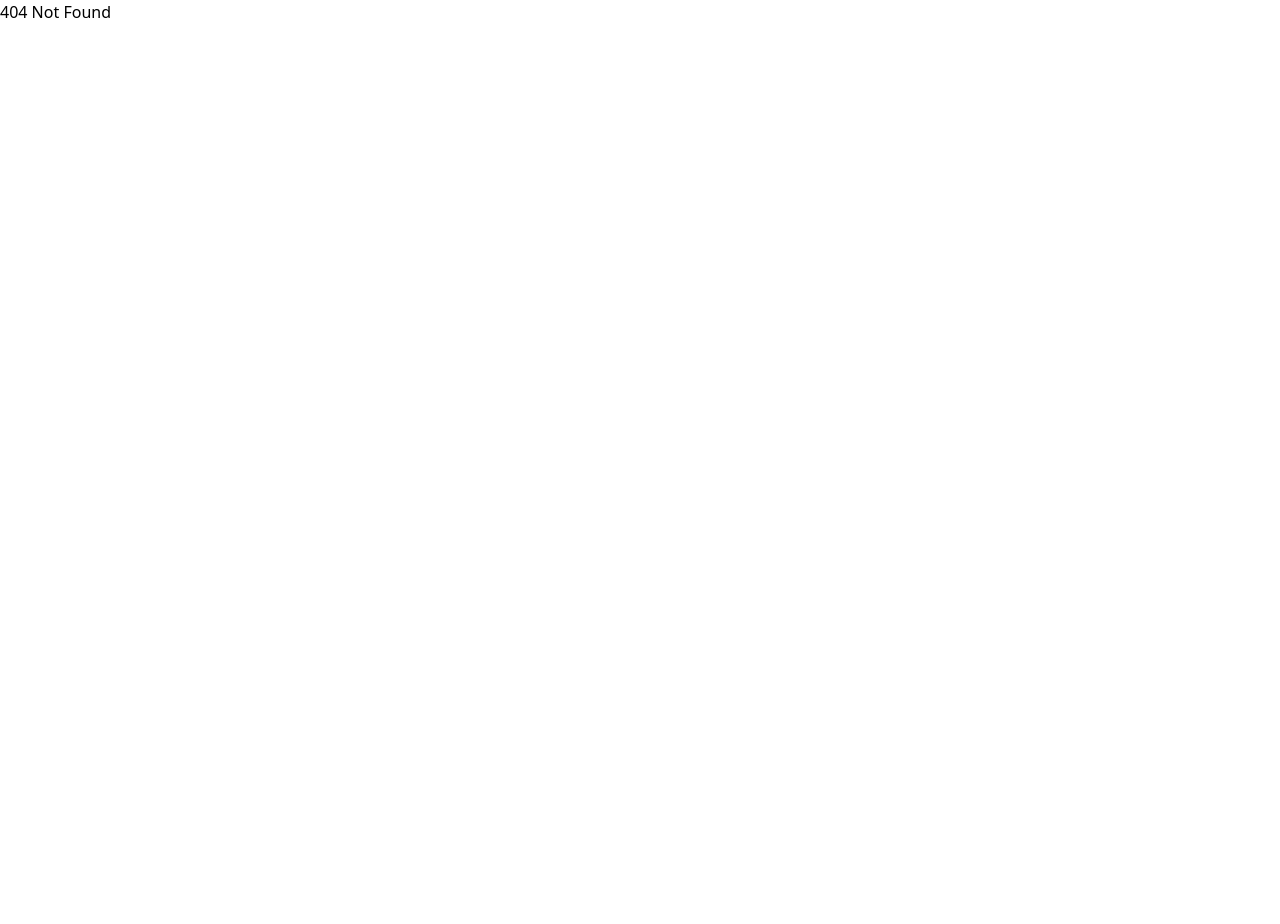
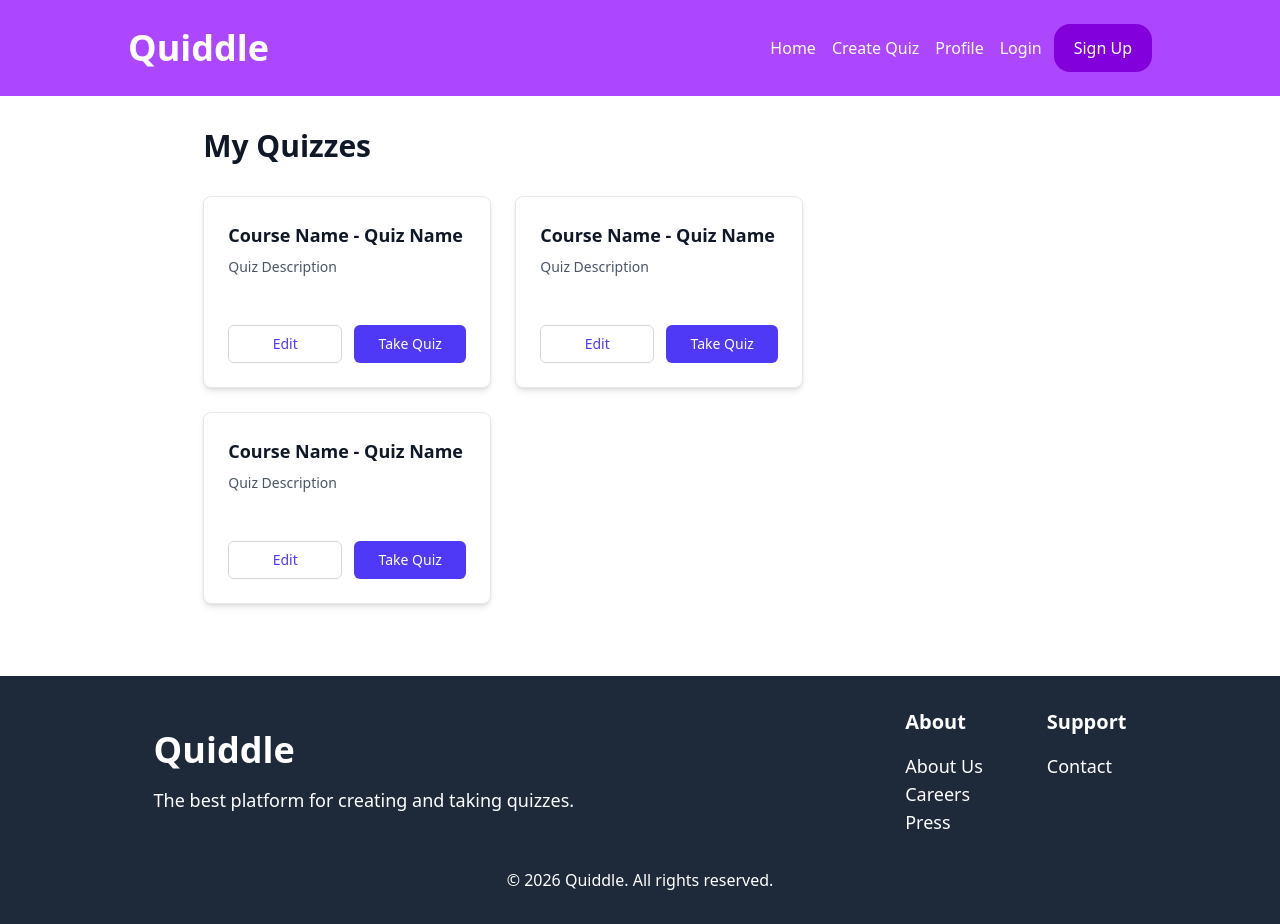
Before and after one commit to kg55555/Quiddle, a React (Vite) app in the folder client/: page /hub in a window 1280 px wide. Before the commit this address had no page. Before the commit the page ends 800 px from the top, so only its background shows below. Built offline with nearby package versions, Linux system fonts and the light colour scheme.

Commit message:
basic UI for Hub

```diff
--- a/client/src/app/app.tsx
+++ b/client/src/app/app.tsx
@@ -5,6 +5,7 @@ import QuizCreate from "../pages/QuizCreate";
 import Signup from "../pages/signup";
 import Login from "../pages/Login";
 import Profile from "../pages/Profile";
+import Hub from "../pages/Hub";
 import VerifyEmail from "../pages/VerifyEmail";
 import ProtectedRoute from "../components/organisms/protectedroute/ProtectedRoute";
 
@@ -22,6 +23,7 @@ function App() {
         // Protected routes
         <Route path="/profile" element={<ProtectedRoute><Profile /></ProtectedRoute>} />
         <Route path="/quizcreate" element={<ProtectedRoute><QuizCreate /></ProtectedRoute>} />
+        <Route path="/hub" element={<Hub />} />
 
         <Route path="*" element={<div>404 Not Found</div>} />
       </Routes>
--- a/client/src/pages/Home.tsx
+++ b/client/src/pages/Home.tsx
@@ -2,7 +2,8 @@ import Footer from "components/organisms/footer";
 import Header from "components/organisms/header";
 import MainBG from "/img/pexels-cottonbro-6333728-lowres.jpg"
 import React, { useState } from "react";
-
+import { ROUTES } from '../utils/paths';
+import { Link } from 'react-router-dom';
 interface FeatureProps {
   icon: React.ReactNode;
   title: string;
@@ -83,9 +84,12 @@ const Home = () => {
             </div>
 
             <div className="mb-30 flex w-full justify-center mt-20">
-              <div className="submit-button w-fit bg-white border-4 border-purple-700 text-purple-600 font-bold text-2xl rounded-2xl md:px-7 md:py-3 md:ml-4">
-                <p>Get Started</p>
-              </div>
+
+              <Link to={ROUTES.SIGNUP}
+                 className="submit-button w-fit bg-white border-4 border-purple-700 text-purple-600 font-bold text-2xl rounded-2xl md:px-7 md:py-3 md:ml-4">
+                Get Started
+              </Link>
+
             </div>
 
 
--- /dev/null
+++ b/client/src/pages/Hub.tsx
@@ -0,0 +1,71 @@
+import Footer from 'components/organisms/footer';
+import Header from 'components/organisms/header';
+import React, { useState } from 'react';
+import { useAuth } from '../context/AuthContext';
+
+const Hub = () => {
+  const { token } = useAuth();
+  const placeHolderQuizzes = [
+    { quiz_id: 1, title: "Course Name - Quiz Name", description: "Quiz Description" },
+    { quiz_id: 2, title: "Course Name - Quiz Name", description: "Quiz Description" },
+    { quiz_id: 3, title: "Course Name - Quiz Name", description: "Quiz Description" },
+  ];
+
+  const handleEdit = (quizId: number) => {
+    // go to corresponding quiz_id in DB in "create" mode
+  };
+
+  const handleTakeQuiz = (quizId: number) => {
+    // go to corresponding quiz_id in DB in "take" mode
+  };
+
+  return (
+    <div className="flex flex-col min-h-screen">
+      <Header />
+      <div className="quiz-create w-full flex justify-center px-4 py-8 flex-grow">
+        <div className="flex flex-col w-full md:w-[70%] mb-10">
+          <h1 className="text-center md:text-left text-3xl font-bold mb-8 text-gray-900">My Quizzes</h1>
+
+          <div className="flex flex-col gap-6 md:flex-row md:flex-wrap md:gap-6">
+
+            {placeHolderQuizzes.length === 0 ? (
+              <p className="bg-gray-100 w-full md:w-72 h-48 rounded-lg p-6 shadow-sm text-gray-600 flex items-center justify-center">
+                No quizzes made
+              </p>
+            ) : (
+              placeHolderQuizzes.map((quiz) => (
+                <div
+                  key={quiz.quiz_id}
+                  className="bg-white w-full md:w-72 h-48 rounded-lg p-6 shadow-md hover:shadow-lg transition-shadow duration-200 border border-gray-200 flex flex-col justify-between"
+                >
+                  <div>
+                    <h2 className="font-semibold text-lg text-gray-900">{quiz.title}</h2>
+                    <p className="text-sm text-gray-600 mt-2">{quiz.description}</p>
+                  </div>
+
+                  <div className="flex gap-3 mt-6">
+                    <button
+                      onClick={() => handleEdit(quiz.quiz_id)}
+                      className="flex-1 px-4 py-2 text-sm font-medium bg-white text-indigo-600 rounded-md hover:bg-gray-100 transition-colors duration-200 border border-gray-300"
+                    >
+                      Edit
+                    </button>
+                    <button
+                      onClick={() => handleTakeQuiz(quiz.quiz_id)}
+                      className="flex-1 px-4 py-2 text-sm font-medium bg-indigo-600 text-white rounded-md hover:bg-indigo-700 transition-colors duration-200"
+                    >
+                      Take Quiz
+                    </button>
+                  </div>
+                </div>
+              ))
+            )}
+          </div>
+        </div>
+      </div>
+      <Footer />
+    </div>
+  );
+};
+
+export default Hub;
```
